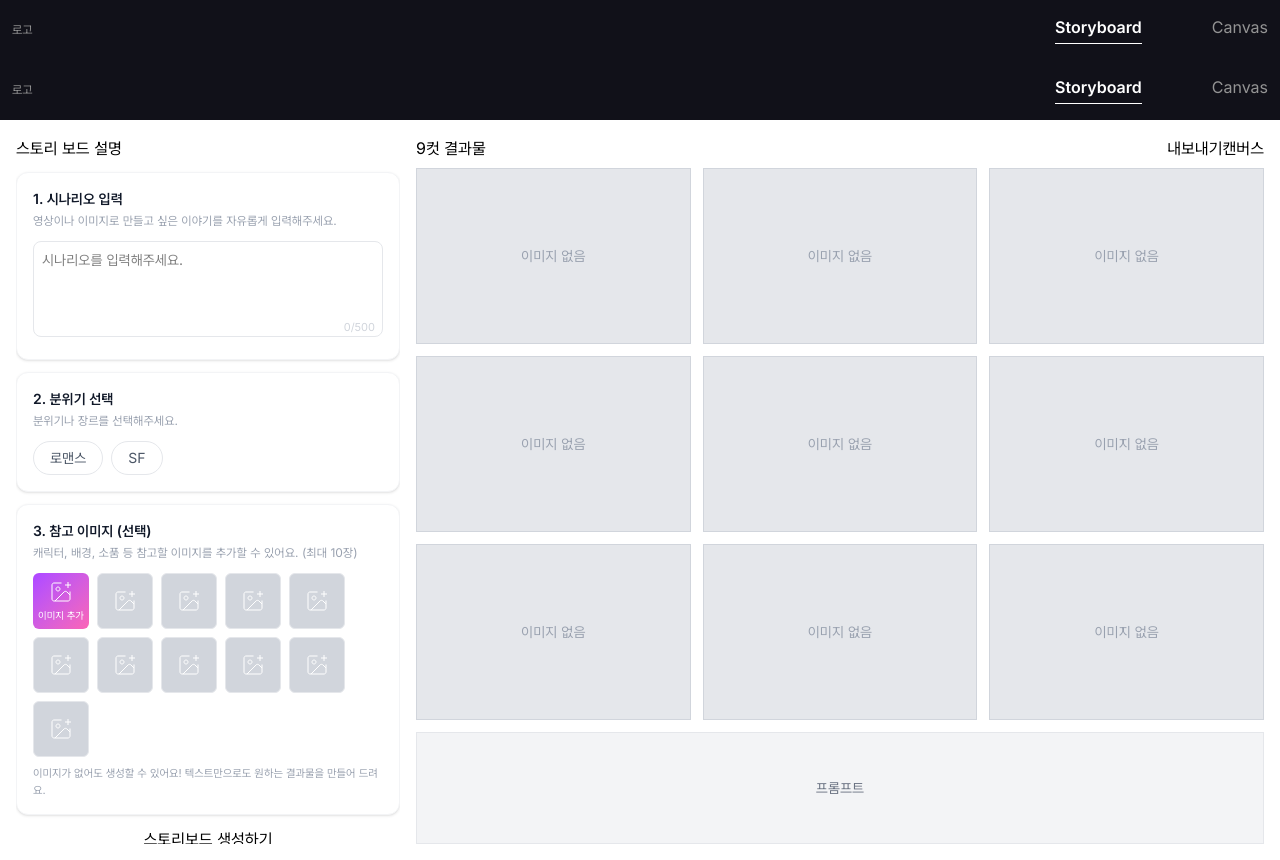
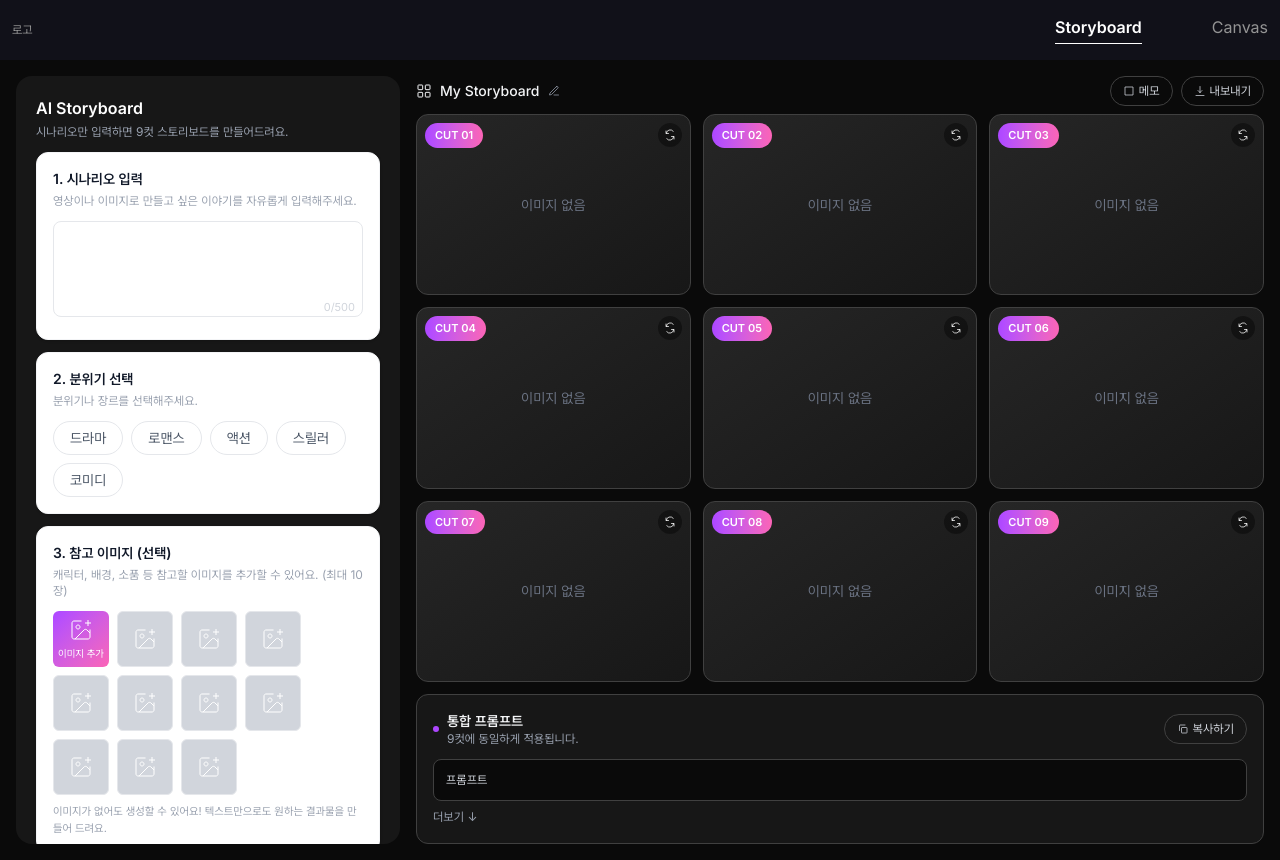
Before and after one commit to kxb2/frontend, a Next.js app: page /storyboard in a window 1280 px wide. Built offline with nearby package versions, Linux system fonts and the light colour scheme.

Commit message:
feat: 임시 데이터를 통한 생성기능 추가 style: 디자인 추가 #13

```diff
--- a/app/data/storyboardFields.ts
+++ b/app/data/storyboardFields.ts
@@ -16,8 +16,11 @@ export const storyboardFields: StoryBoardField[] = [
     label: '2. 분위기 선택',
     description: '분위기나 장르를 선택해주세요.',
     options: [
+      { label: '드라마', value: 'DRAMA' },
       { label: '로맨스', value: 'ROMANCE' },
-      { label: 'SF', value: 'SF' },
+      { label: '액션', value: 'ACTION' },
+      { label: '스릴러', value: 'THRILLER' },
+      { label: '코미디', value: 'COMEDY' },
     ],
   },
   {
--- a/app/storyboard/image/imagecell.tsx
+++ b/app/storyboard/image/imagecell.tsx
@@ -1,8 +1,21 @@
 // 이미지 url 유무
 interface ImageCellProps {
+  shotNumber: number;
   imageUrl?: string;
 }
 
-export default function ImageCell({ imageUrl }: ImageCellProps) {
-  return <div className="w-full h-full bg-gray-200 border border-gray-300 flex items-center justify-center overflow-hidden">{imageUrl ? <img src={imageUrl} alt="storyboard cut" className="w-full h-full object-cover" /> : <span className="text-gray-400 text-sm">이미지 없음</span>}</div>;
+export default function ImageCell({ shotNumber, imageUrl }: ImageCellProps) {
+  return (
+    <div className="relative w-full h-full overflow-hidden rounded-xl border border-neutral-700 bg-linear-to-br from-neutral-800 to-neutral-900 flex items-center justify-center">
+      {imageUrl ? <img src={imageUrl} alt={`컷 ${shotNumber}`} className="w-full h-full object-cover" /> : <span className="text-sm text-gray-500">이미지 없음</span>}
+
+      <span className="absolute left-2 top-2 rounded-full bg-linear-to-r from-purple-500 to-pink-400 px-2.5 py-1 text-[11px] font-semibold text-white">CUT {String(shotNumber).padStart(2, '0')}</span>
+
+      <button type="button" className="absolute right-2 top-2 flex h-6 w-6 items-center justify-center rounded-full bg-black/40 text-white">
+        <svg width="12" height="12" viewBox="0 0 24 24" fill="none" xmlns="http://www.w3.org/2000/svg">
+          <path d="M4 4v5h5M20 20v-5h-5M4.5 9a8 8 0 0 1 14-4.5M19.5 15a8 8 0 0 1-14 4.5" stroke="currentColor" strokeWidth="1.5" strokeLinecap="round" strokeLinejoin="round" />
+        </svg>
+      </button>
+    </div>
+  );
 }
--- a/app/storyboard/image/imagegrid.tsx
+++ b/app/storyboard/image/imagegrid.tsx
@@ -18,7 +18,7 @@ export default function ImageGrid({ cuts = [] }: ImageGridProps) {
   return (
     <div className="grid grid-cols-3 grid-rows-3 gap-3 flex-1 min-h-0">
       {cellIndexes.map((cellIndex) => (
-        <ImageCell key={cellIndex} imageUrl={cuts[cellIndex]?.imageUrl} />
+        <ImageCell key={cellIndex} shotNumber={cellIndex + 1} imageUrl={cuts[cellIndex]?.imageUrl} />
       ))}
     </div>
   );
--- a/app/storyboard/page.tsx
+++ b/app/storyboard/page.tsx
@@ -2,7 +2,6 @@
 
 import { useState } from 'react';
 import FormField from '@/app/components/FormField';
-import Header from '@/app/components/Header';
 import { storyboardFields } from '@/app/data/storyboardFields';
 import ImageGrid from '@/app/storyboard/image/imagegrid';
 import PromptBox from '@/app/storyboard/promptbox/propmptbox';
@@ -71,28 +70,56 @@ export default function Storyboard() {
   };
 
   return (
-    <div className="flex flex-col h-screen">
-      <Header />
+    <div className="flex flex-col h-screen bg-neutral-950 text-gray-100">
       <div className="flex flex-1 min-h-0 p-4 gap-4">
-        <div className="w-96 shrink-0 flex flex-col gap-3 overflow-y-auto">
-          <span>스토리 보드 설명</span>
+        <div className="w-96 shrink-0 flex flex-col gap-3 overflow-y-auto rounded-2xl bg-neutral-900 p-5 text-white">
+          <div>
+            <h2 className="text-base font-semibold">AI Storyboard</h2>
+            <p className="mt-1 text-xs text-gray-400">시나리오만 입력하면 9컷 스토리보드를 만들어드려요.</p>
+          </div>
           <div className="flex flex-col gap-3">
             {storyboardFields.map((field) => (
               <FormField key={field.id} field={field} onFieldChange={handleFieldChange} />
             ))}
           </div>
-          <button className="mt-auto" onClick={handleSubmit} disabled={isSubmitting}>
-            {isSubmitting ? '생성 중...' : '스토리보드 생성하기'}
+          <button className="mt-auto flex items-center justify-center gap-2 rounded-full bg-linear-to-r from-purple-500 via-pink-400 to-orange-300 py-3 text-sm font-semibold text-white disabled:opacity-60" onClick={handleSubmit} disabled={isSubmitting}>
+            <svg width="14" height="14" viewBox="0 0 24 24" fill="currentColor">
+              <path d="M12 2l1.8 5.2L19 9l-5.2 1.8L12 16l-1.8-5.2L5 9l5.2-1.8L12 2z" />
+            </svg>
+            {isSubmitting ? '생성 중...' : '스토리보드 만들기'}
           </button>
         </div>
+
         <div className="flex-1 min-w-0 flex flex-col">
-          <div className="flex justify-between shrink-0">
-            <span>9컷 결과물</span>
-            <div>
-              <button>내보내기</button>
-              <button>캔버스</button>
+          <div className="flex items-center justify-between shrink-0">
+            <div className="flex items-center gap-2 text-sm font-medium text-gray-100">
+              <svg width="16" height="16" viewBox="0 0 24 24" fill="none" xmlns="http://www.w3.org/2000/svg">
+                <rect x="3" y="3" width="7" height="7" rx="1" stroke="currentColor" strokeWidth="1.5" />
+                <rect x="14" y="3" width="7" height="7" rx="1" stroke="currentColor" strokeWidth="1.5" />
+                <rect x="3" y="14" width="7" height="7" rx="1" stroke="currentColor" strokeWidth="1.5" />
+                <rect x="14" y="14" width="7" height="7" rx="1" stroke="currentColor" strokeWidth="1.5" />
+              </svg>
+              My Storyboard
+              <svg width="12" height="12" viewBox="0 0 24 24" fill="none" xmlns="http://www.w3.org/2000/svg" className="text-gray-400">
+                <path d="M12 20h9M16.5 3.5a2.121 2.121 0 0 1 3 3L7 19l-4 1 1-4L16.5 3.5z" stroke="currentColor" strokeWidth="1.5" strokeLinecap="round" strokeLinejoin="round" />
+              </svg>
+            </div>
+            <div className="flex gap-2">
+              <button className="flex items-center gap-1 rounded-full border border-neutral-700 px-3 py-1.5 text-xs text-gray-300">
+                <svg width="12" height="12" viewBox="0 0 24 24" fill="none" xmlns="http://www.w3.org/2000/svg">
+                  <path d="M4 4h16v16H4z" stroke="currentColor" strokeWidth="1.5" />
+                </svg>
+                메모
+              </button>
+              <button className="flex items-center gap-1 rounded-full border border-neutral-700 px-3 py-1.5 text-xs text-gray-300">
+                <svg width="12" height="12" viewBox="0 0 24 24" fill="none" xmlns="http://www.w3.org/2000/svg">
+                  <path d="M12 3v12m0 0-4-4m4 4 4-4M4 21h16" stroke="currentColor" strokeWidth="1.5" strokeLinecap="round" strokeLinejoin="round" />
+                </svg>
+                내보내기
+              </button>
             </div>
           </div>
+
           <div className="flex-1 min-h-0 flex flex-col gap-3 mt-2">
             <ImageGrid cuts={generation?.cuts} />
             <PromptBox promptText={generation?.integratedPrompt ?? undefined} />
--- a/app/storyboard/promptbox/propmptbox.tsx
+++ b/app/storyboard/promptbox/propmptbox.tsx
@@ -1,11 +1,45 @@
+'use client';
+
+import { useState } from 'react';
+
 interface PromptBoxProps {
   promptText?: string;
 }
 
 export default function PromptBox({ promptText }: PromptBoxProps) {
+  // "더보기" 펼침 여부
+  const [isExpanded, setIsExpanded] = useState(false);
+
+  // 복사하기 버튼 클릭 시 실행
+  const handleCopy = () => {
+    if (!promptText) return;
+    navigator.clipboard.writeText(promptText);
+  };
+
   return (
-    <div className="shrink-0 h-28 bg-gray-100 border border-gray-200 p-4 flex items-center justify-center text-center text-sm text-gray-500">
-      {promptText ?? '프롬프트'}
+    <div className="shrink-0 rounded-xl border border-neutral-700 bg-neutral-900 p-4">
+      <div className="flex items-center justify-between">
+        <div className="flex items-center gap-2">
+          <span className="h-1.5 w-1.5 rounded-full bg-purple-500" />
+          <div>
+            <div className="text-sm font-semibold text-gray-100">통합 프롬프트</div>
+            <div className="text-xs text-gray-400">9컷에 동일하게 적용됩니다.</div>
+          </div>
+        </div>
+        <button type="button" onClick={handleCopy} className="flex items-center gap-1 rounded-full border border-neutral-700 px-3 py-1.5 text-xs text-gray-300">
+          <svg width="12" height="12" viewBox="0 0 24 24" fill="none" xmlns="http://www.w3.org/2000/svg">
+            <rect x="9" y="9" width="11" height="11" rx="1" stroke="currentColor" strokeWidth="1.5" />
+            <path d="M5 15V5a1 1 0 0 1 1-1h10" stroke="currentColor" strokeWidth="1.5" strokeLinecap="round" />
+          </svg>
+          복사하기
+        </button>
+      </div>
+
+      <div className={`mt-3 rounded-lg border border-neutral-700 bg-neutral-950 p-3 text-xs text-gray-300 ${isExpanded ? '' : 'line-clamp-3'}`}>{promptText ?? '프롬프트'}</div>
+
+      <button type="button" onClick={() => setIsExpanded((prev) => !prev)} className="mt-2 text-xs text-gray-400">
+        {isExpanded ? '접기 ↑' : '더보기 ↓'}
+      </button>
     </div>
   );
 }
```
